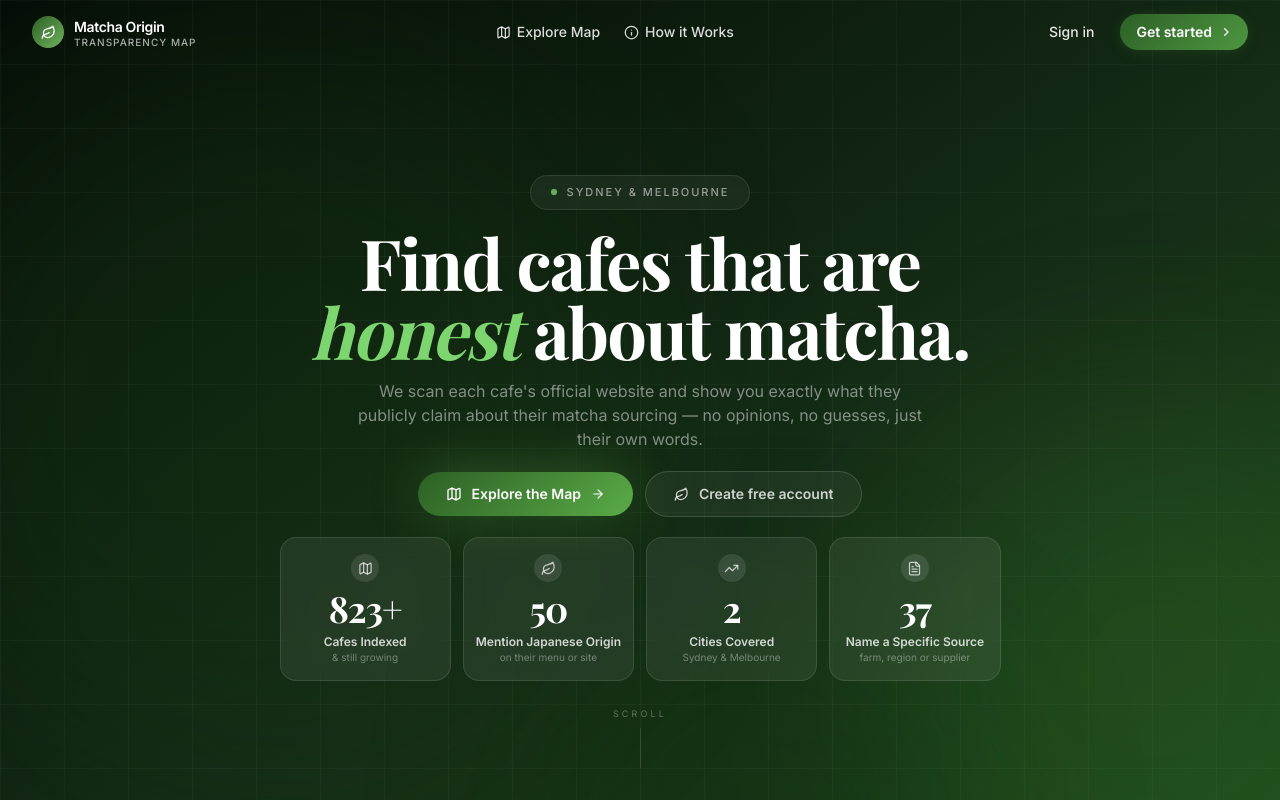
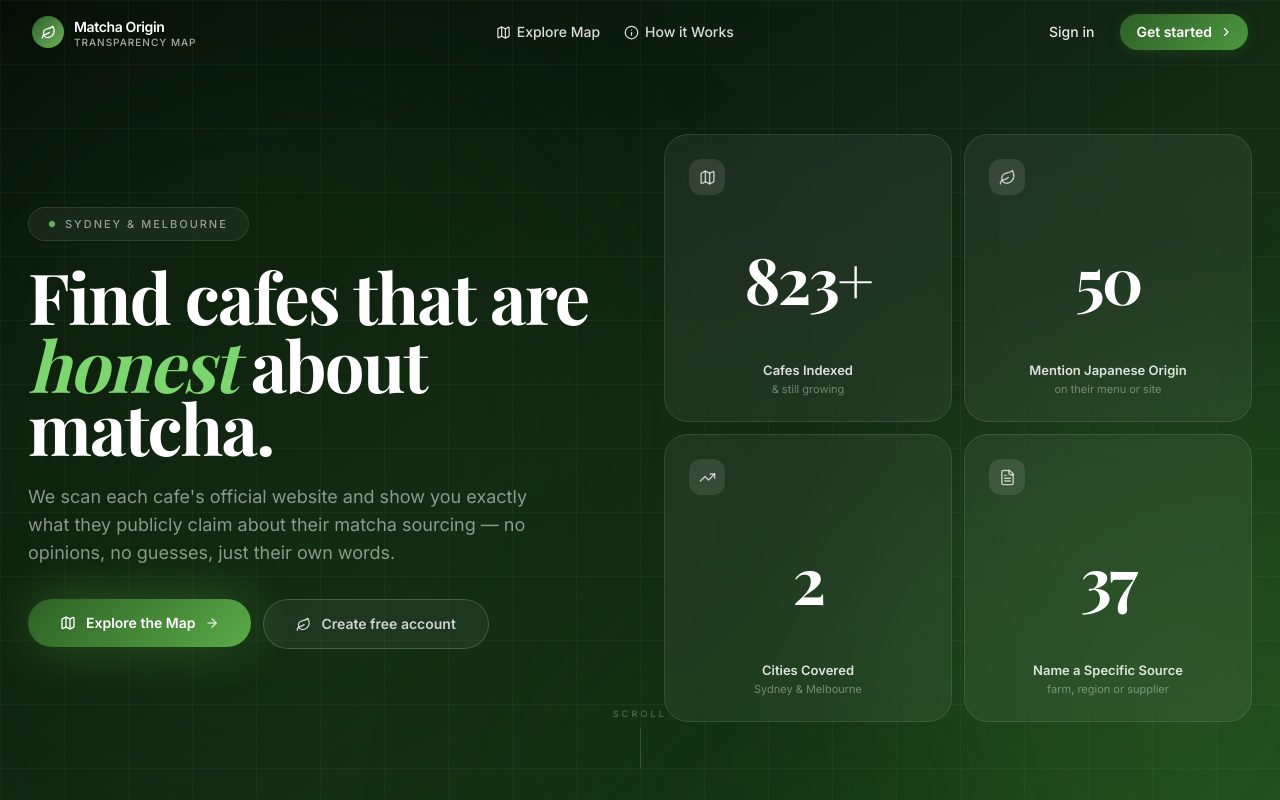
Before and after one commit to eishi0308/matcha-license, a Next.js app in the folder frontend/: page / in a window 1280 px wide. Shown: the top 800 px of the page. Built offline with nearby package versions, Linux system fonts and the light colour scheme; a web font is replaced by a local one.

Commit message:
feat: redesign hero with two-column layout and large square stat cards

```diff
--- a/frontend/src/app/page.tsx
+++ b/frontend/src/app/page.tsx
@@ -175,13 +175,18 @@ export default function HomePage() {
           backgroundSize: "64px 64px",
         }} />
 
-        <motion.div style={{ y: heroY, opacity: heroOpacity }} className="relative z-10 flex flex-col items-center max-w-6xl mx-auto">
+        <motion.div
+          style={{ y: heroY, opacity: heroOpacity }}
+          className="relative z-10 w-full max-w-7xl mx-auto h-full flex flex-col lg:grid lg:grid-cols-2 lg:gap-12 items-center justify-center px-2"
+        >
+          {/* ── LEFT: copy ── */}
+          <div className="flex flex-col items-center lg:items-start text-center lg:text-left">
             {/* Badge */}
             <motion.div
               initial={{ opacity: 0, scale: 0.88, y: -16 }}
               animate={{ opacity: 1, scale: 1, y: 0 }}
               transition={{ duration: 0.65, ease: EASE }}
-            className="inline-flex items-center gap-2.5 px-5 py-2 rounded-full border border-white/10 bg-white/5 backdrop-blur-sm mb-5"
+              className="inline-flex items-center gap-2.5 px-5 py-2 rounded-full border border-white/10 bg-white/5 backdrop-blur-sm mb-6"
             >
               <motion.span className="w-1.5 h-1.5 rounded-full bg-matcha-400"
                 animate={{ scale: [1, 1.7, 1], opacity: [1, 0.45, 1] }}
@@ -192,9 +197,10 @@ export default function HomePage() {
               </span>
             </motion.div>
 
-          {/* Headline — word split with perspective */}
-          <h1 className="font-display font-bold text-white leading-[0.92] tracking-tight mb-4"
-            style={{ fontSize: "clamp(2rem, 5.5vw, 4.8rem)", perspective: "800px" }}
+            {/* Headline */}
+            <h1
+              className="font-display font-bold text-white leading-[0.9] tracking-tight mb-6"
+              style={{ fontSize: "clamp(2.6rem, 5.5vw, 5.5rem)", perspective: "800px" }}
             >
               <div className="mb-1 overflow-visible">
                 <SplitWords text="Find cafes that are" delay={0.25} />
@@ -212,8 +218,9 @@ export default function HomePage() {
             </h1>
 
             {/* Sub-headline */}
-          <motion.p className="text-sm sm:text-base max-w-xl leading-relaxed mb-5"
-            style={{ color: "rgba(255,255,255,0.48)" }}
+            <motion.p
+              className="text-base sm:text-lg max-w-lg leading-relaxed mb-8"
+              style={{ color: "rgba(255,255,255,0.52)" }}
               initial={{ opacity: 0, y: 24 }} animate={{ opacity: 1, y: 0 }}
               transition={{ duration: 0.72, delay: 1.15, ease: EASE }}
             >
@@ -221,57 +228,71 @@ export default function HomePage() {
             </motion.p>
 
             {/* CTAs */}
-          <motion.div className="flex flex-col sm:flex-row items-center gap-3 mb-5"
+            <motion.div
+              className="flex flex-col sm:flex-row items-center lg:items-start gap-3"
               initial={{ opacity: 0, y: 24 }} animate={{ opacity: 1, y: 0 }}
               transition={{ duration: 0.72, delay: 1.3, ease: EASE }}
             >
               <motion.div whileHover={{ scale: 1.05 }} whileTap={{ scale: 0.96 }}>
-              <Link href="/map" className="inline-flex items-center gap-2.5 px-7 py-3 rounded-full font-semibold text-white text-sm"
+                <Link href="/map" className="inline-flex items-center gap-2.5 px-8 py-3.5 rounded-full font-semibold text-white text-sm"
                   style={{ background: "linear-gradient(135deg, #2d6025, #5aab47)", boxShadow: "0 0 48px rgba(90,171,71,0.42), 0 4px 24px rgba(0,0,0,0.35)" }}
                 >
                   <Map size={16} />Explore the Map<ArrowRight size={14} />
                 </Link>
               </motion.div>
               <motion.button onClick={() => setAuthOpen(true)}
-              className="inline-flex items-center gap-2.5 px-7 py-3 rounded-full font-semibold text-sm border"
-              style={{ color: "rgba(255,255,255,0.78)", borderColor: "rgba(255,255,255,0.14)", background: "rgba(255,255,255,0.05)" }}
+                className="inline-flex items-center gap-2.5 px-8 py-3.5 rounded-full font-semibold text-sm border"
+                style={{ color: "rgba(255,255,255,0.78)", borderColor: "rgba(255,255,255,0.18)", background: "rgba(255,255,255,0.05)" }}
                 whileHover={{ scale: 1.05, backgroundColor: "rgba(255,255,255,0.1)", borderColor: "rgba(255,255,255,0.28)" } as any}
                 whileTap={{ scale: 0.96 }}
               >
                 <Leaf size={15} />Create free account
               </motion.button>
             </motion.div>
+          </div>
 
-          {/* Animated stats */}
+          {/* ── RIGHT: stats 2×2 ── */}
           <motion.div
-            className="grid grid-cols-2 sm:grid-cols-4 gap-3 w-full max-w-3xl"
-            initial={{ opacity: 0, y: 28 }} animate={{ opacity: 1, y: 0 }}
-            transition={{ duration: 0.72, delay: 1.45, ease: EASE }}
+            className="grid grid-cols-2 gap-3 w-full mt-10 lg:mt-0"
+            initial={{ opacity: 0, x: 40 }} animate={{ opacity: 1, x: 0 }}
+            transition={{ duration: 0.8, delay: 1.4, ease: EASE }}
           >
             {STATS.map((s, i) => (
               <motion.div
                 key={s.label}
-                className="relative flex flex-col items-center text-center px-3 py-4 rounded-2xl overflow-hidden"
-                style={{ background: "rgba(255,255,255,0.07)", border: "1px solid rgba(255,255,255,0.11)", backdropFilter: "blur(12px)" }}
-                initial={{ opacity: 0, y: 20 }}
+                className="flex flex-col justify-between p-6 rounded-3xl"
+                style={{
+                  background: "rgba(255,255,255,0.06)",
+                  border: "1px solid rgba(255,255,255,0.1)",
+                  backdropFilter: "blur(16px)",
+                  aspectRatio: "1 / 1",
+                }}
+                initial={{ opacity: 0, y: 24 }}
                 animate={{ opacity: 1, y: 0 }}
-                transition={{ duration: 0.5, delay: 1.55 + i * 0.1, ease: EASE }}
+                transition={{ duration: 0.5, delay: 1.5 + i * 0.1, ease: EASE }}
+                whileHover={{ background: "rgba(255,255,255,0.09)", borderColor: "rgba(255,255,255,0.18)" } as any}
               >
-                {/* icon */}
-                <div className="mb-2 w-7 h-7 rounded-full flex items-center justify-center" style={{ background: "rgba(255,255,255,0.1)" }}>
-                  {s.icon === "map"    && <Map     size={15} className="text-white/70" />}
-                  {s.icon === "leaf"   && <Leaf    size={15} className="text-white/70" />}
-                  {s.icon === "cities" && <TrendingUp size={15} className="text-white/70" />}
-                  {s.icon === "file"   && <FileText size={15} className="text-white/70" />}
+                {/* icon top-left */}
+                <div className="w-9 h-9 rounded-xl flex items-center justify-center" style={{ background: "rgba(255,255,255,0.1)" }}>
+                  {s.icon === "map"    && <Map       size={17} className="text-white/70" />}
+                  {s.icon === "leaf"   && <Leaf      size={17} className="text-white/70" />}
+                  {s.icon === "cities" && <TrendingUp size={17} className="text-white/70" />}
+                  {s.icon === "file"   && <FileText  size={17} className="text-white/70" />}
                 </div>
-                {/* number */}
-                <span className="font-display font-black text-white leading-none" style={{ fontSize: "clamp(1.5rem,3.5vw,2.25rem)", letterSpacing: "-0.03em" }}>
+
+                {/* number centre */}
+                <span
+                  className="font-display font-black text-white leading-none"
+                  style={{ fontSize: "clamp(2.8rem, 5vw, 4.5rem)", letterSpacing: "-0.04em" }}
+                >
                   <CountUp to={s.value} suffix={s.suffix} />
                 </span>
-                {/* label */}
-                <span className="mt-2 text-[12px] font-semibold leading-tight text-white/80">{s.label}</span>
-                {/* sublabel */}
-                <span className="mt-0.5 text-[10px] leading-tight" style={{ color: "rgba(255,255,255,0.38)" }}>{s.sublabel}</span>
+
+                {/* labels bottom */}
+                <div>
+                  <div className="text-[13px] font-semibold text-white/85 leading-snug">{s.label}</div>
+                  <div className="text-[11px] mt-0.5 leading-snug" style={{ color: "rgba(255,255,255,0.38)" }}>{s.sublabel}</div>
+                </div>
               </motion.div>
             ))}
           </motion.div>
```
Lines whose indentation alone changed are shown as unchanged.
